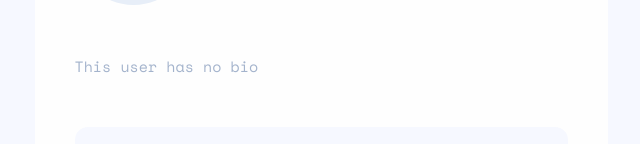
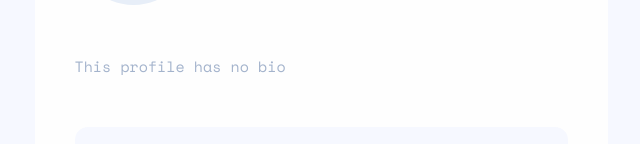
Before and after one commit to dreyzu/devfinder, a React (Vite) app: page / in a window 1280 px wide. Shown: the part 458-602 px from the top of the page, without its empty margins (319-959 px from the left). Built offline with nearby package versions, Linux system fonts and the light colour scheme.

Commit message:
fix: fix text displayed in case of no bio

```diff
--- a/src/components/card-parts/Description.tsx
+++ b/src/components/card-parts/Description.tsx
@@ -15,7 +15,7 @@ export const Description = () => {
             opacity={data?.bio ? "100%" : "50%"}
         >
             <Text lineHeight="25px" color={useColorModeValue("pale-blue", "white")}>
-                {data?.bio ? data.bio : "This user has no bio"}
+                {data?.bio ? data.bio : "This profile has no bio"}
             </Text>
         </Flex>
     );
```
